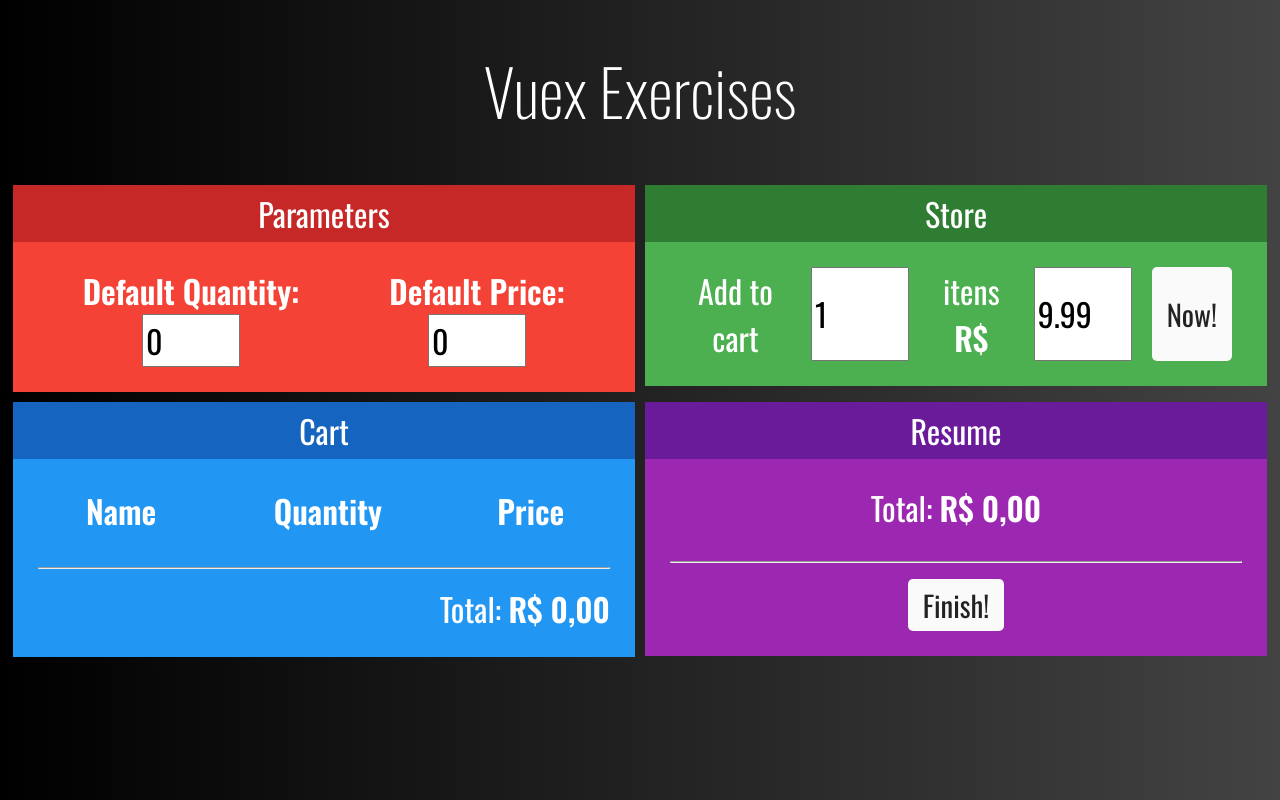
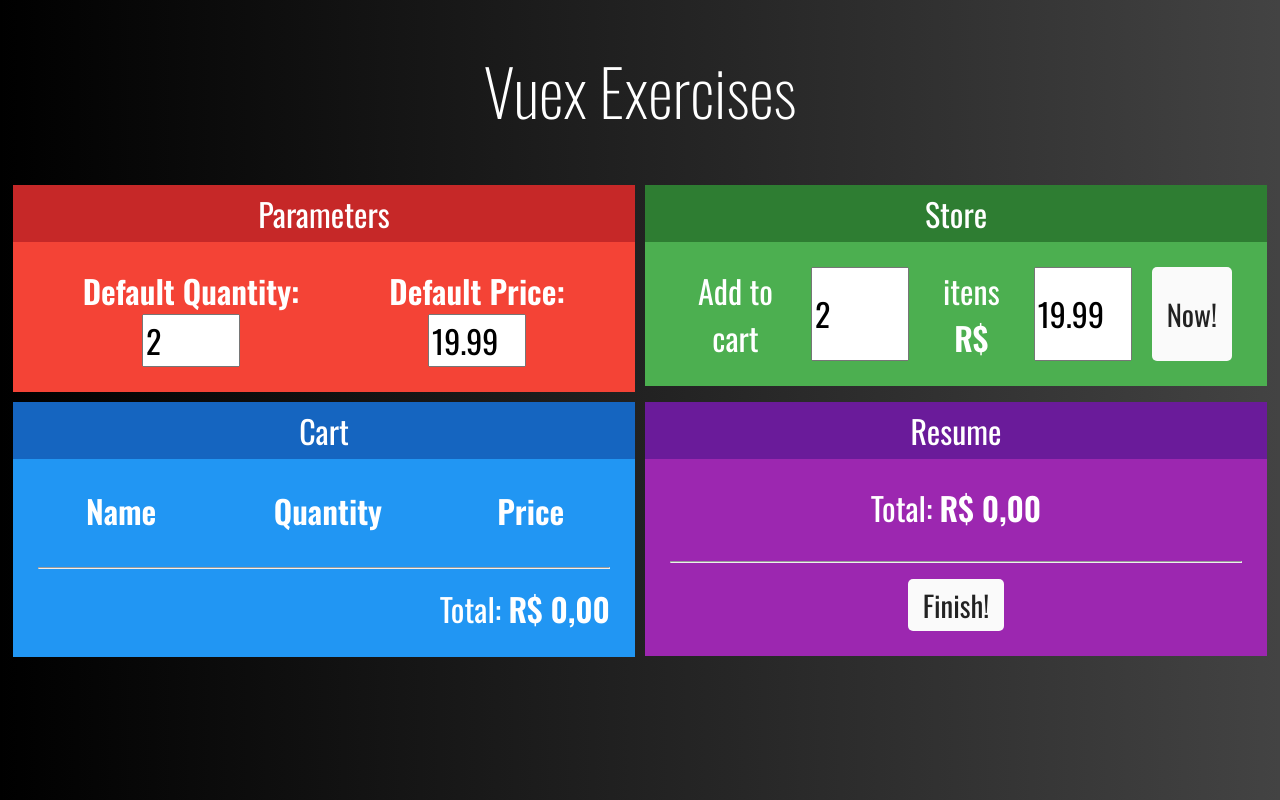
Before and after one commit to pedrosales/VueJS, a Vue app in the folder vuex/vuex-exercises/: page / in a window 1280 px wide. Built offline with nearby package versions, Linux system fonts and the light colour scheme.

Commit message:
vuex two-way-binding using v-model

```diff
--- a/vuex/vuex-exercises/src/components/Parameters.vue
+++ b/vuex/vuex-exercises/src/components/Parameters.vue
@@ -15,11 +15,23 @@
 
 <script>
 export default {
-  data() {
-    return {
-      quantity: 0,
-      price: 0,
-    };
+  computed: {
+    quantity: {
+      get() {
+        return this.$store.state.quantity;
+      },
+      set(value) {
+        this.$store.commit("setQuantity", value);
+      },
+    },
+    price: {
+      get() {
+        return this.$store.state.price;
+      },
+      set(value) {
+        this.$store.commit("setPrice", value);
+      },
+    },
   },
 };
 </script>
--- a/vuex/vuex-exercises/src/components/Store.vue
+++ b/vuex/vuex-exercises/src/components/Store.vue
@@ -20,9 +20,15 @@ export default {
   data() {
     return {
       sequence: 1,
-      quantity: 1,
-      price: 9.99,
     };
+  },
+  computed: {
+    quantity() {
+      return this.$store.state.quantity;
+    },
+    price() {
+      return this.$store.state.price;
+    },
   },
   methods: {
     ...mapActions(["addProduct"]),
--- a/vuex/vuex-exercises/src/store/store.js
+++ b/vuex/vuex-exercises/src/store/store.js
@@ -5,7 +5,9 @@ Vue.use(Vuex);
 
 export default new Vuex.Store({
     state: {
-        products: []
+        products: [],
+        quantity: 2,
+        price: 19.99,
     },
     getters: {
         totalValue(state) {
@@ -16,6 +18,12 @@ export default new Vuex.Store({
     mutations: {
         addProduct(state, payload) {
             state.products.push(payload);
+        },
+        setQuantity(state, payload) {
+            state.quantity = payload;
+        },
+        setPrice(state, payload) {
+            state.price = payload
         }
     },
     actions: {
```
